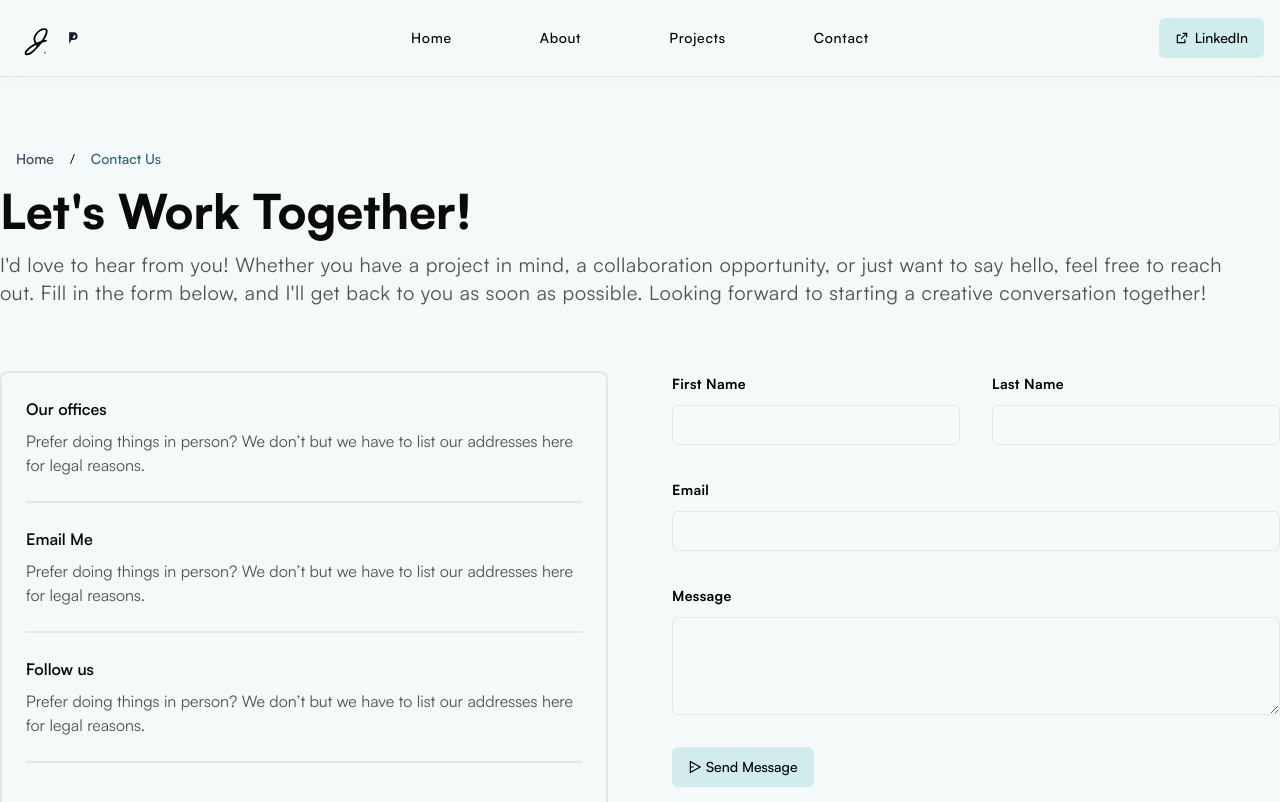
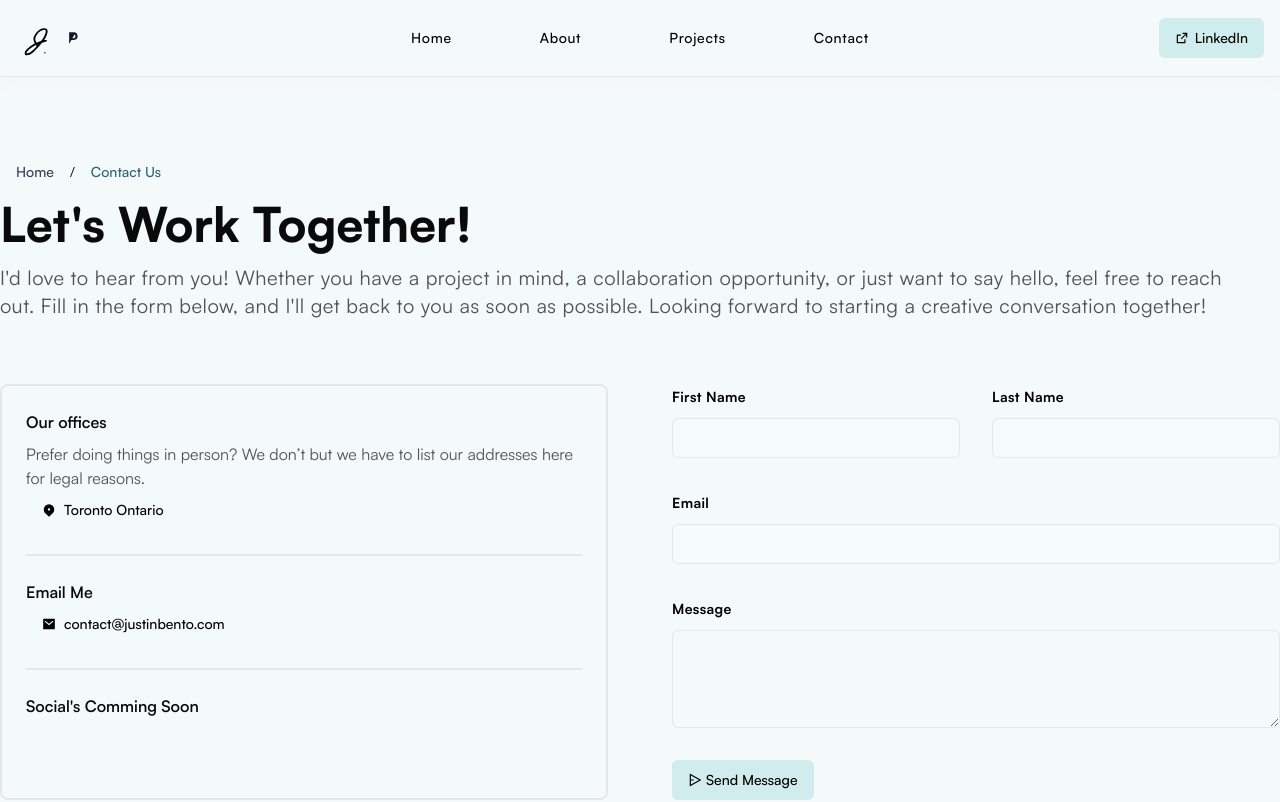
Before and after one commit to Justin-Bento/portfolio, a Next.js app: page /contact in a window 1280 px wide. Shown: the top 802 px of the page. Built offline with nearby package versions, Linux system fonts and the light colour scheme; no server answers.

Commit message:
updated contact page

```diff
--- a/pages/contact.tsx
+++ b/pages/contact.tsx
@@ -3,6 +3,7 @@ import ContactForm from '@/components/ContactForm'
 import Head from 'next/head'
 import Link from 'next/link'
 import React from 'react'
+import { RiMailFill, RiMapPin2Fill } from 'react-icons/ri'
 
 export default function Contact() {
   return (
@@ -12,10 +13,10 @@ export default function Contact() {
         <meta name="title" content={`Justin Bento - Contact`} />
         <meta name="description" content="Join me on an journey from multimedia design to web development. Explore interactive digital media with a passion for coding. " />
       </Head>
-      <div className="lg:container lg:mx-auto grid place-content-center lg:h-screen p-4 lg:p-0">
-        <div className="grid grid-cols-1 lg:grid-cols-2 gap-8 lg:gap-16">
+      <div className="grid p-4 lg:container lg:mx-auto place-content-center lg:h-screen lg:p-0">
+        <div className="grid grid-cols-1 gap-8 lg:grid-cols-2 lg:gap-16">
           <section className="lg:col-span-2">
-            <nav className="flex text-sm mb-2 items-center">
+            <nav className="flex items-center mb-2 text-sm">
               <Button variant="link" className="text-slate-700"><Link href="/">Home</Link></Button>
               <span>/</span>
               <Button variant="link" className="text-primary-700"><Link href="/contact">Contact us</Link></Button>
@@ -23,17 +24,22 @@ export default function Contact() {
             <h1 className="block tracking-normal [text-wrap:balance] text-3xl sm:text-4xl font-extrabold md:text-5xl text-neutral-950 capitalize">Let&#39;s work together!</h1>
             <p className="mt-4 tracking-wide text-base sm:text-lg lg:text-xl text-neutral-600 max-w-[90ch]">I&#39;d love to hear from you! Whether you have a project in mind, a collaboration opportunity, or just want to say hello, feel free to reach out. Fill in the form below, and I&#39;ll get back to you as soon as possible. Looking forward to starting a creative conversation together!</p>
           </section>
-          <div className="border-2 overflow-hidden rounded-lg">
+          <div className="overflow-hidden border-2 rounded-lg">
             <div className="px-4 py-5 sm:p-6">
-              <h2 className="font-display text-base font-semibold text-neutral-950">Our offices</h2>
+              <h2 className="text-base font-semibold font-display text-neutral-950">Our offices</h2>
               <p className="mt-2 text-base text-neutral-600">Prefer doing things in person? We don’t but we have to list our addresses here for legal reasons.</p>
-              <hr className="border my-6" />
-              <h2 className="font-display text-base font-semibold text-neutral-950">Email Me</h2>
-              <p className="mt-2 text-base text-neutral-600">Prefer doing things in person? We don’t but we have to list our addresses here for legal reasons.</p>
-              <hr className="border my-6" />
-              <h2 className="font-display text-base font-semibold text-neutral-950">Follow us</h2>
-              <p className="mt-2 text-base text-neutral-600">Prefer doing things in person? We don’t but we have to list our addresses here for legal reasons.</p>
-              <hr className="border my-6" />
+              <Button variant="ghost" className="inline-flex items-center gap-2">
+                <RiMapPin2Fill />
+                Toronto Ontario
+              </Button>
+              <hr className="my-6 border" />
+              <h2 className="text-base font-semibold font-display text-neutral-950">Email Me</h2>
+              <Button variant="ghost" className="inline-flex items-center gap-2 normal-case">
+                <RiMailFill />
+                contact@justinbento.com
+              </Button>
+              <hr className="my-6 border" />
+              <h2 className="text-base font-semibold font-display text-neutral-950">Social&#39;s Comming Soon</h2>
             </div>
           </div>
           <section className="">
```
